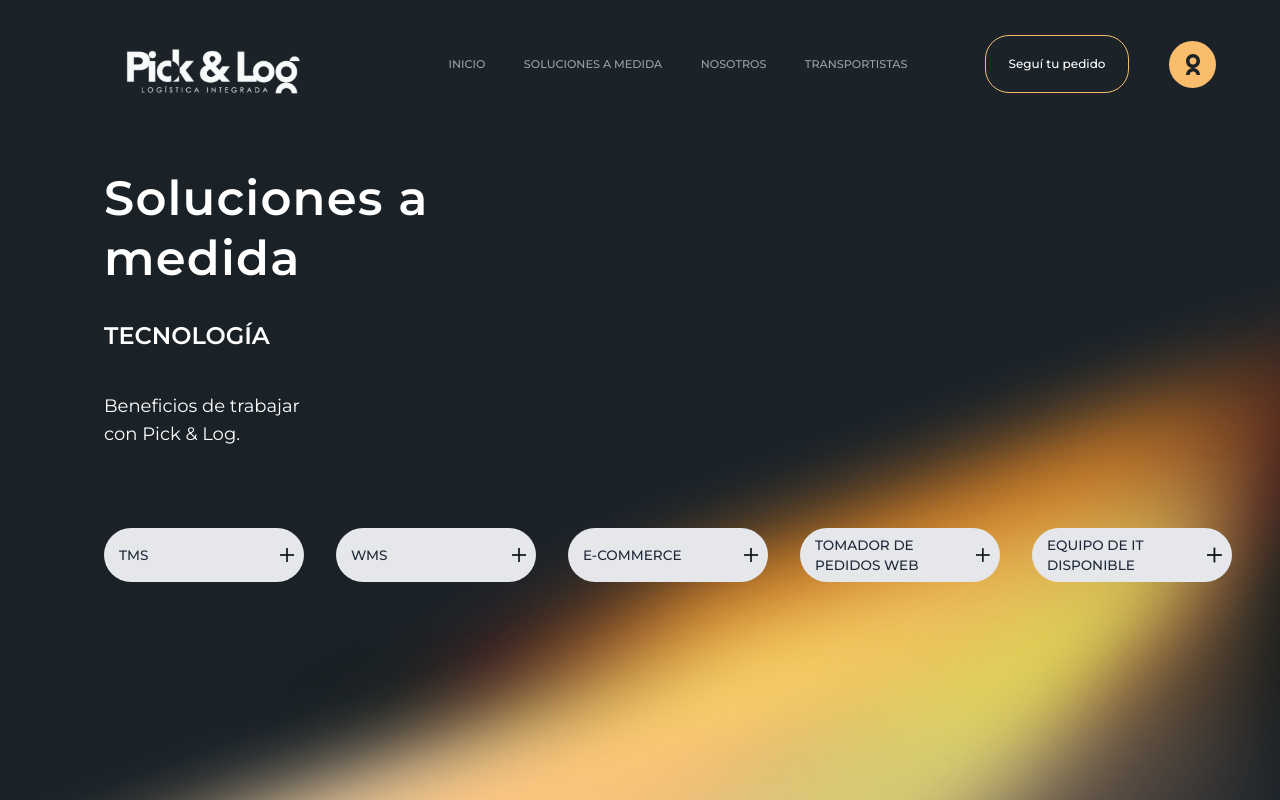
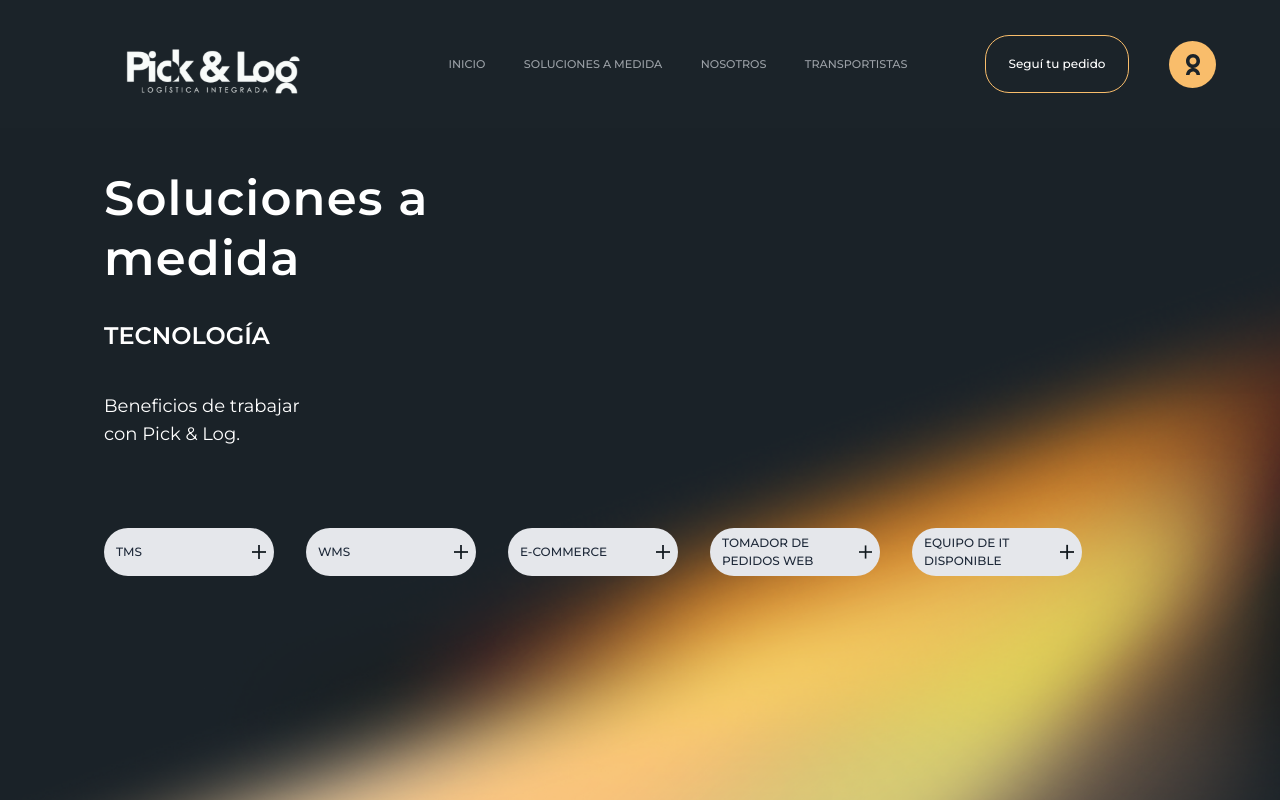
Before and after one commit to gabrieltoloza/picklogweb, a Nuxt app: page /soluciones in a window 1280 px wide. Shown: the top 800 px of the page. Built offline with nearby package versions, Linux system fonts and the light colour scheme.

Commit message:
corrigiendo dropdowns y buttons

```diff
--- a/app/components/Soluciones/DropdownSolutions.vue
+++ b/app/components/Soluciones/DropdownSolutions.vue
@@ -5,21 +5,20 @@
             <!-- Botones generados dinámicamente -->
             <div v-for="(button, index) in buttons" :key="index" class="dropdown dropdown-hover">
                 <div tabindex="0" role="button"
-                    class="custom-btn w-[250px] sm:w-[220px] h-[60px] sm:h-[48px] rounded-[36px] py-4 px-8 sm:px-4 flex items-center justify-between
+                    class="custom-btn w-[200px] sm:w-[180px] h-[50px] sm:h-[42px] rounded-[36px] py-3 px-6 sm:px-3 flex items-center justify-between
                     bg-gray-200 text-gray-800 hover:bg-[#F9BD6B] focus:bg-[#F9BD6B] hover:text-gray-800 transition-all duration-300">
-                    <span class="btn-text font-medium text-base sm:text-base">{{ button.title }}</span>
+                    <span class="btn-text font-medium text-sm sm:text-sm">{{ button.title }}</span>
                     <svg :width="button.iconSize" :height="button.iconSize" viewBox="0 0 16 16" fill="none" xmlns="http://www.w3.org/2000/svg">
                         <path d="M0 8H16" stroke="#121A1F" stroke-width="2" />
                         <path d="M8 16L8 0" stroke="#121A1F" stroke-width="2" />
                     </svg>
                 </div>
                 <ul tabindex="0" class="dropdown-button dropdown-content menu absolute left-0 top-full bg-transparent rounded-[14px] z-10
-                    w-[250px] sm:w-[220px] p-2 mt-3 shadow-lg border border-gray-400">
-                    <p class="dropdown-text text-white text-sm sm:text-base p-4 sm:p-5" v-html="button.description"></p>
+                    w-[200px] sm:w-[180px] p-2 mt-3 shadow-lg border border-gray-400">
+                    <p class="dropdown-text text-white text-xs sm:text-sm p-3 sm:p-4" v-html="button.description"></p>
                 </ul>
             </div>
 
-            <!-- <div class="h-[300px] w-full bg-transparent"></div> -->
         </div>
     </div>
 </template>
@@ -60,9 +59,7 @@ const buttons = [
 <style scoped>
 .dropdown {
     position: relative;
-    /* el padre */
 }
-
 
 .dropdown-button {
     z-index: 1;
@@ -95,31 +92,28 @@ const buttons = [
     pointer-events: none;
 }
 
-
-/* ✅ Ajustes especiales para pantallas grandes (≥1450px) */
+/* ✅ Ajustes especiales para pantallas grandes (≥1550px) */
 @media (min-width: 1550px) {
     .custom-btn {
-        width: 250px !important;
-        height: 64px !important;
-        padding: 20px 24px !important;
+        width: 220px !important;
+        height: 56px !important;
+        padding: 16px 20px !important;
         border-radius: 36px !important;
     }
 
     .btn-text {
-        font-size: 1.00rem !important;
-        /* ~20px */
-        line-height: 1.2rem !important;
+        font-size: 0.875rem !important; /* Reducido de 1.00rem */
+        line-height: 1.1rem !important;
     }
 
     .dropdown-content {
-        width: 250px !important;
-        padding: 16px !important;
+        width: 220px !important;
+        padding: 12px !important;
     }
 
     .dropdown-text {
-        font-size: 1.125rem !important;
-        /* ~18px */
-        padding: 24px !important;
+        font-size: 0.875rem !important; /* Reducido de 1.125rem */
+        padding: 18px !important;
     }
 
     .main-container {
@@ -127,41 +121,35 @@ const buttons = [
     }
 }
 
-
-
-/* Ajuste para pantallas LG (laptops, 1024px a 1279px) */
+/* Ajuste para pantallas LG (laptops, 1024px a 1389px) */
 @media (min-width: 1024px) and (max-width: 1389px) {
     .custom-btn {
-        width: 200px !important;
-        height: 54px !important;
-        padding: 12px 10px !important;
+        width: 170px !important; /* Reducido de 200px */
+        height: 48px !important;
+        padding: 10px 8px !important;
         border-radius: 32px !important;
     }
 
     .btn-text {
-        font-size: 0.85rem !important;
-        line-height: 1.25rem !important;
-        padding: 5px;
-        /* padding-left: 8px; */
+        font-size: 0.75rem !important; /* Reducido de 0.85rem */
+        line-height: 1.1rem !important;
+        padding: 4px;
     }
 
     .dropdown-content {
-        width: 180px !important;
-        padding: 10px !important;
+        width: 160px !important; /* Reducido de 180px */
+        padding: 8px !important;
     }
 
     .dropdown-text {
-        font-size: 0.95rem !important;
-        padding: 16px !important;
+        font-size: 0.8rem !important; /* Reducido de 0.95rem */
+        padding: 12px !important;
     }
 }
-
 
 .dropdown-content {
     z-index: 50 !important;
 }
-
-
 
 @media (max-width: 639px) {
     .dropdown-content {
@@ -172,7 +160,6 @@ const buttons = [
     }
 }
 
-/* Para pantallas SM y mayores: no empuja elementos */
 @media (min-width: 640px) {
     .dropdown-content {
         position: absolute !important;
```
